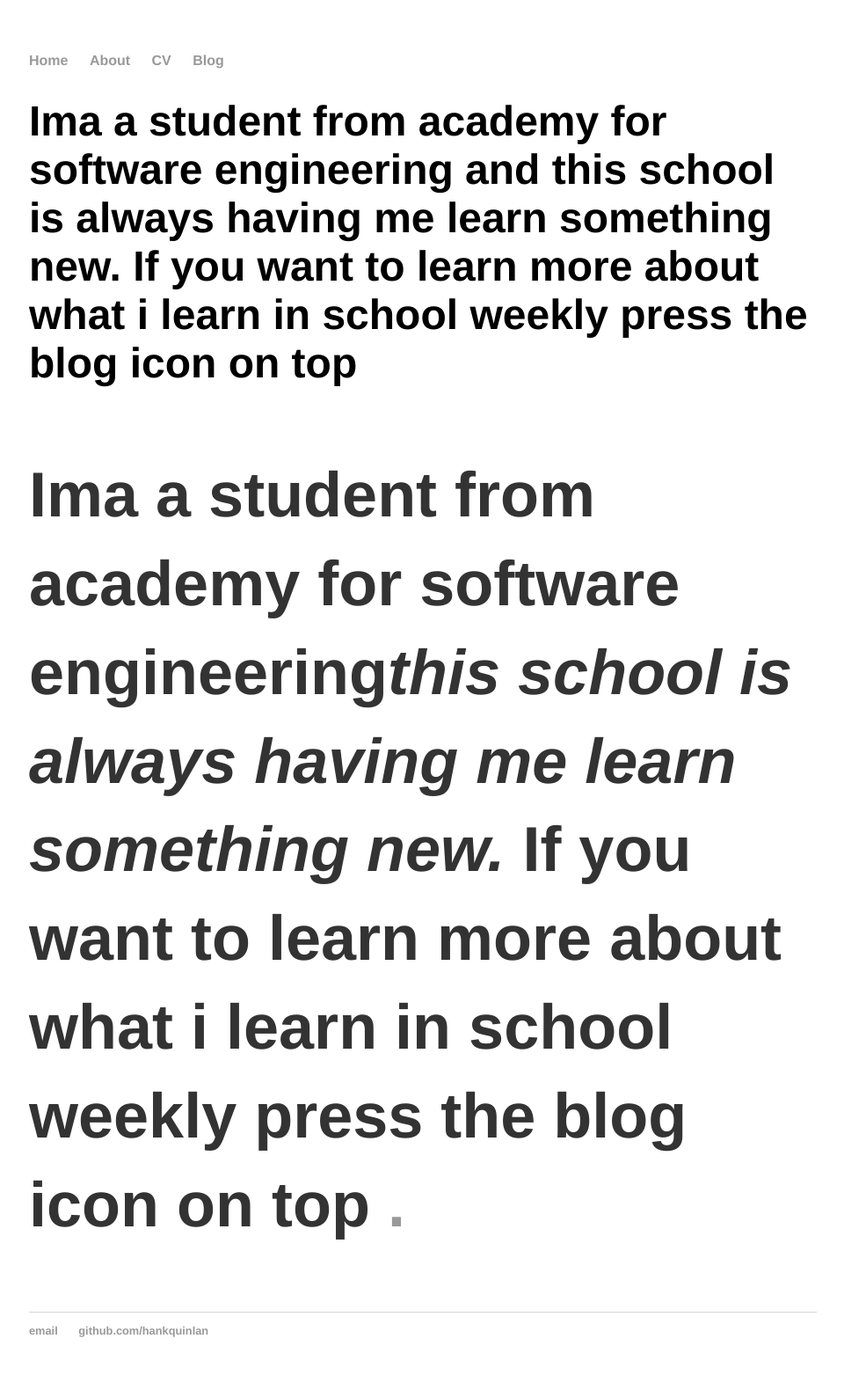
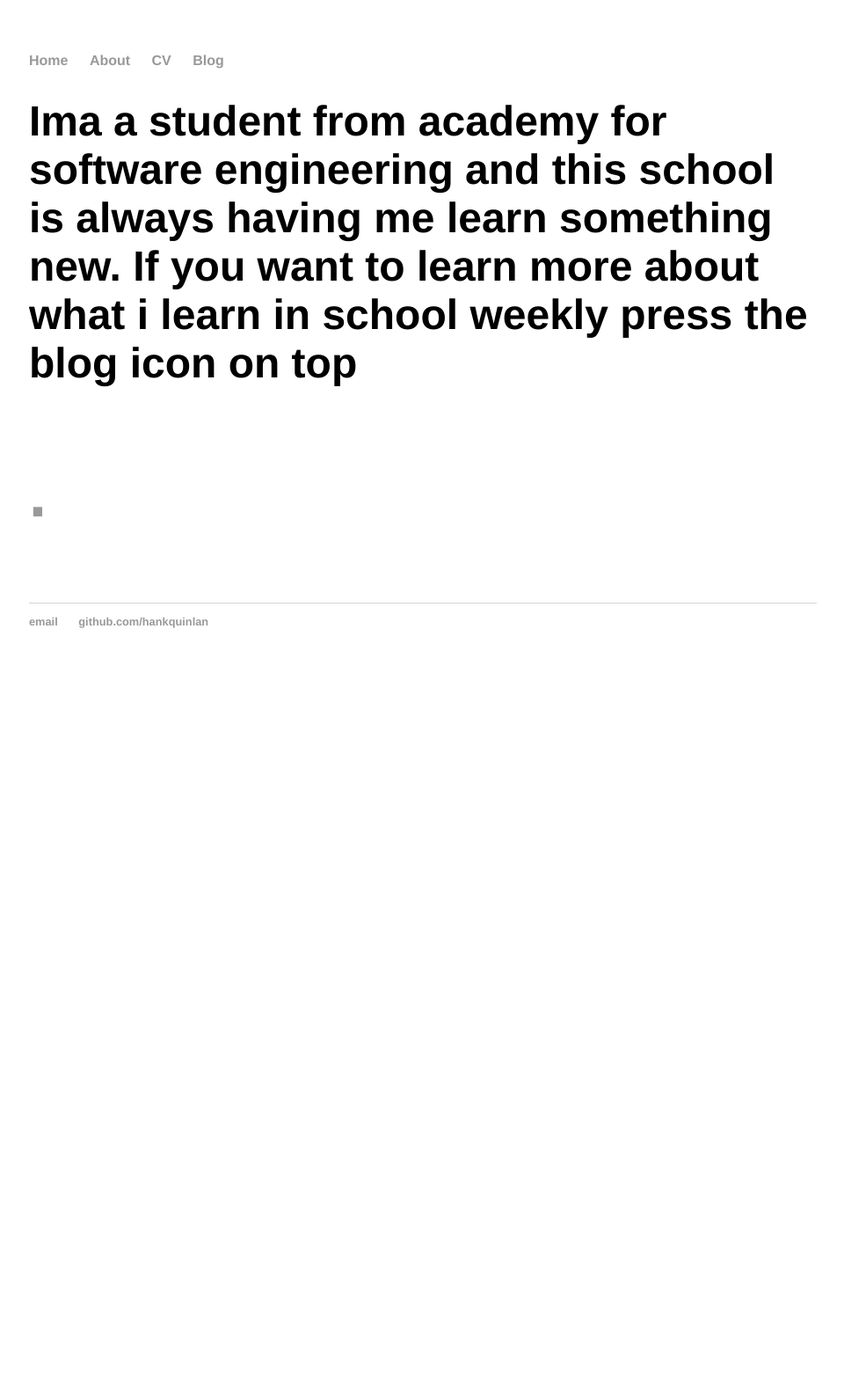
Before and after one commit to Justinc6237/Justinc6237.github.io, a Jekyll site: the page built from index.html, in a window 1280 px wide. Shown: the whole page at 88% size, without its empty margins (159-1119 px from the left). Built offline with Jekyll 4.4.1, drawn with Linux system fonts in a browser that asks for light colours; after the commit the page ends 900 px from its top, so only the background shows below that.

Commit message:
Update index.html

```diff
--- a/index.html
+++ b/index.html
@@ -4,5 +4,5 @@ title: Justin Cruz, I am a Student form the school Academy For Software Engineer
 ---
 <div class="blurb">
 	<h1>Ima a student from academy for software engineering and this school is always having me learn something new. If you want to learn more about what i learn in school weekly press the blog icon on top
-	<p> Ima a student from academy for software engineering<em>this school is always having me learn something new. </em> If you want to learn more about what i learn in school weekly press the blog icon on top  <a href="/about">.</a></p>
+	<p></em> <a href="/about">.</a></p>
 </div><!-- /.blurb -->
```
